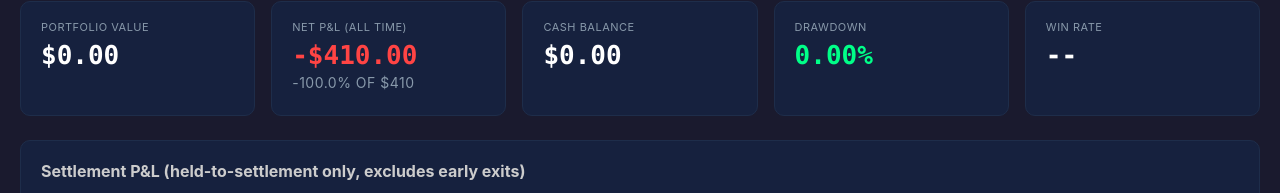
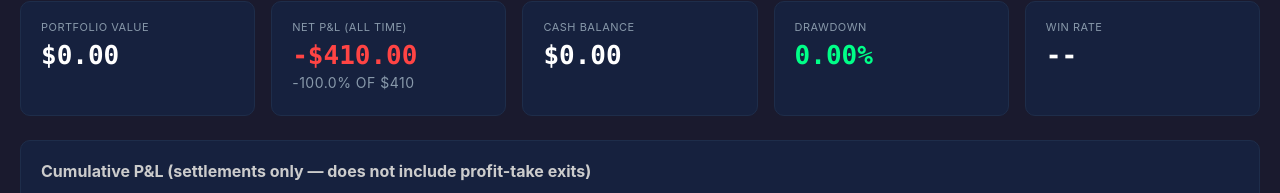
Before and after one commit to d-anielcode/edgerunner, a Flask app: page / in a window 1280 px wide. Shown: the part 72-265 px from the top of the page. Run offline with Flask 3, Linux system fonts and the light colour scheme.

Commit message:
Fix dashboard P&L: settlement-based equity curve, agent start date filter
- Settlement-based daily P&L (the only trustworthy data source)
- Filter out personal trades before April 4 (agent start date)
- Fix v2 API field parsing in all endpoints (count_fp, yes_price_dollars, etc)
- Add agent start date filter for fills and settlements
- Add portfolio snapshot recording (hourly, for future equity curve accuracy)
- Paginate ALL fills and settlements (not just first 100)
- Top-line P&L uses deposits vs portfolio (ground truth: -$258.20)
- Equity curve clearly labeled as settlement-only data

The fundamental limitation: Kalshi API sell order taker_fill_cost_dollars
represents notional value, not actual cash flow. Settlement data accurately
tracks cost and payout for held positions but misses profit-take revenue.

Co-Authored-By: Claude Opus 4.6 (1M context) <noreply@anthropic.com>

```diff
--- a/dashboard/templates/index.html
+++ b/dashboard/templates/index.html
@@ -250,7 +250,7 @@
 
 <!-- Equity Curve -->
 <div class="chart-container">
-    <h2>Settlement P&L (held-to-settlement only, excludes early exits)</h2>
+    <h2>Cumulative P&L (settlements only — does not include profit-take exits)</h2>
     <canvas id="equityChart"></canvas>
 </div>
 
```
